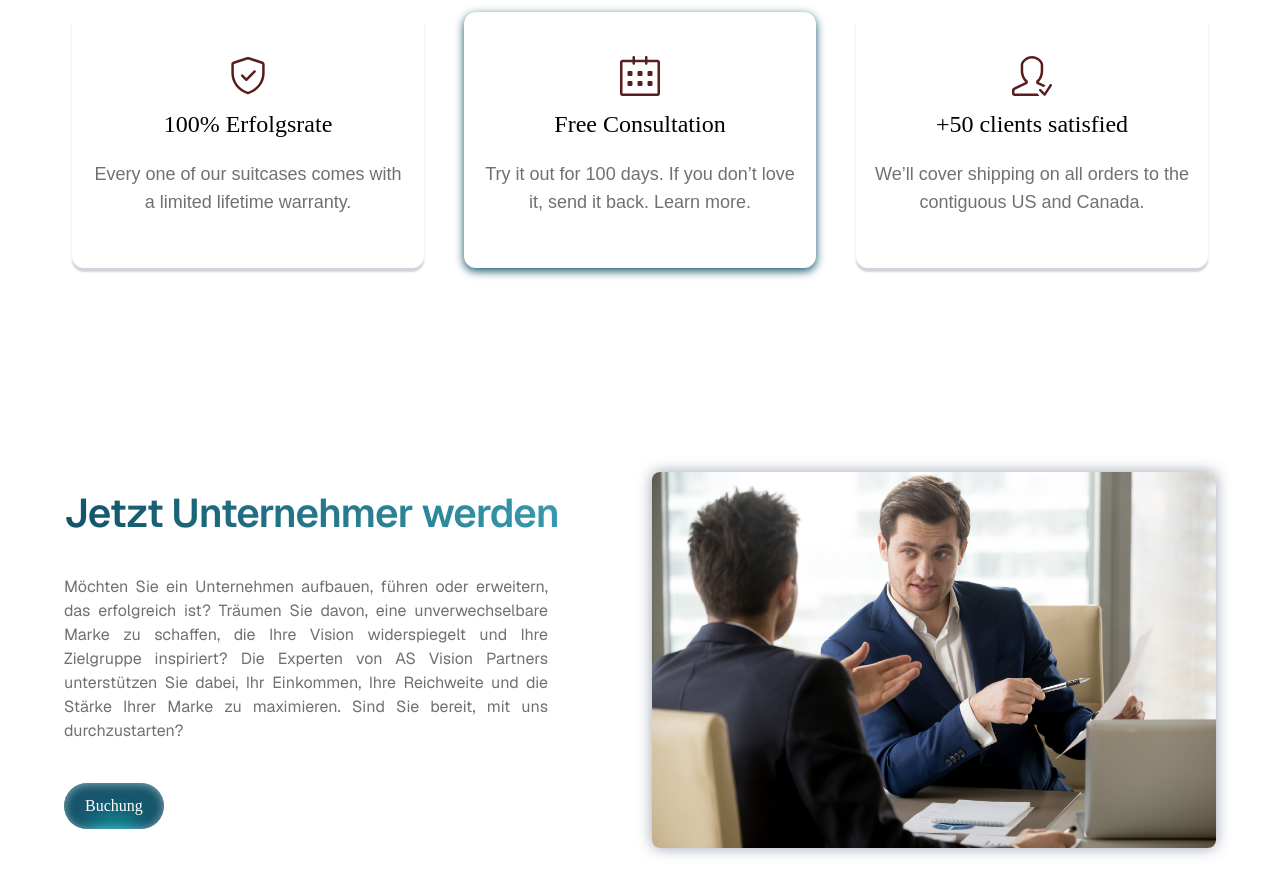
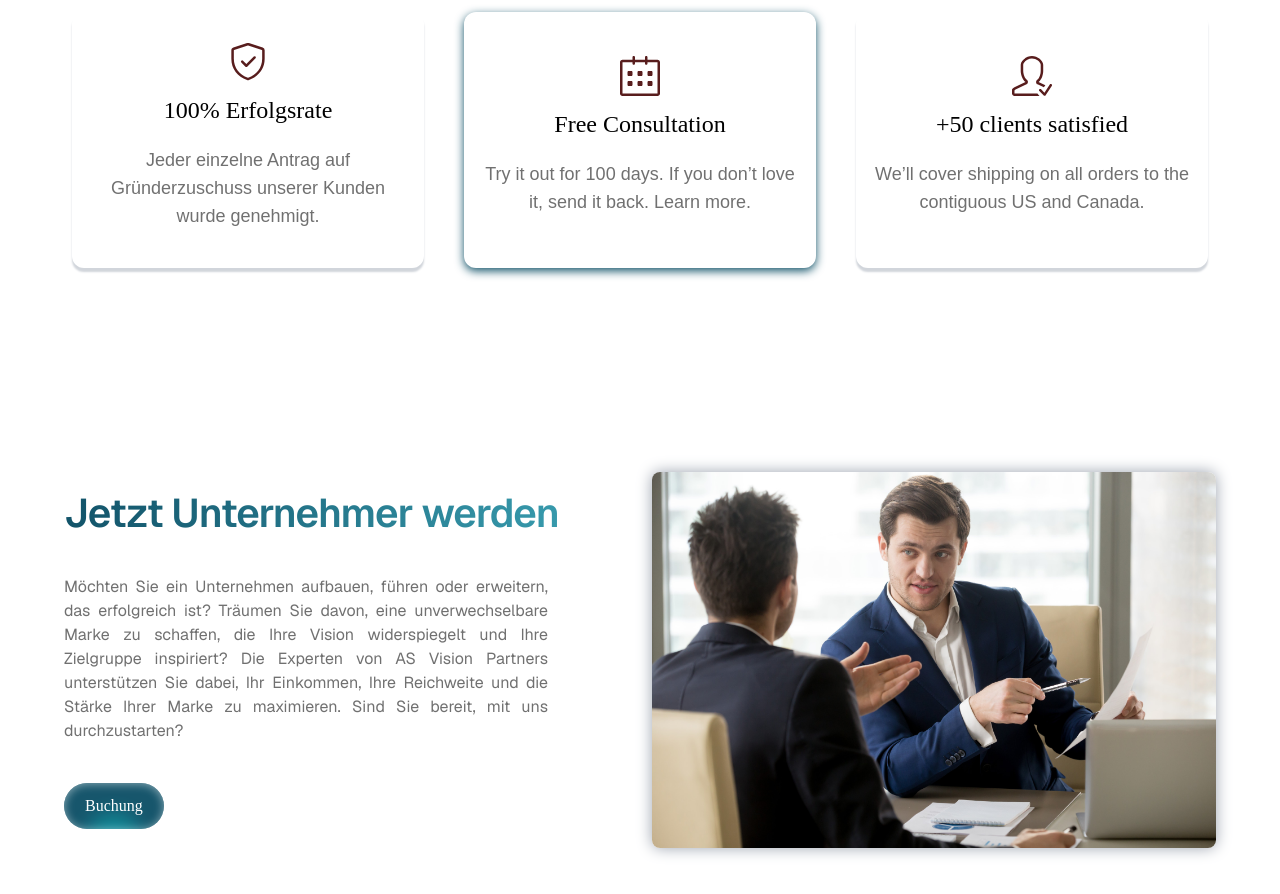
Before and after one commit to DiegoHrz/consulting-website, a Next.js app: page / in a window 1280 px wide. Shown: the part 1620-2514 px from the top of the page. Built offline with nearby package versions, Linux system fonts and the light colour scheme; a web font is replaced by a local one.

Commit message:
Add new changes

```diff
--- a/app/components/BusinessPlans.tsx
+++ b/app/components/BusinessPlans.tsx
@@ -30,7 +30,7 @@ const BusinessPlans = () => {
           100% Erfolgsrate
           </h6>
           <p className="font-original_text text-base lg:text-lg text-anna-gray text-center max-w-80 py-2">
-            Every one of our suitcases comes with a limited lifetime warranty.
+          Jeder einzelne Antrag auf Gründerzuschuss unserer Kunden wurde genehmigt.
           </p>
         </div>
 
```
